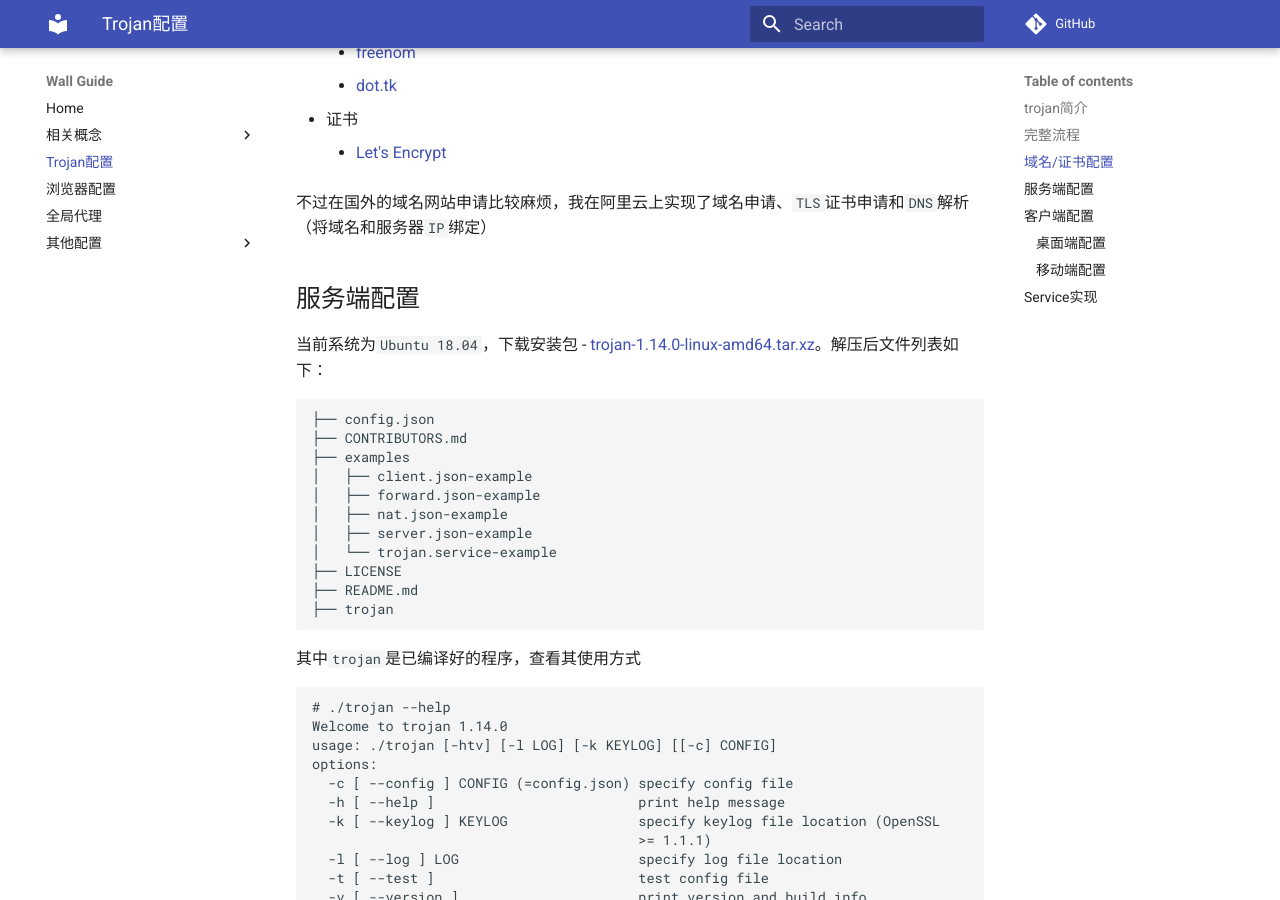
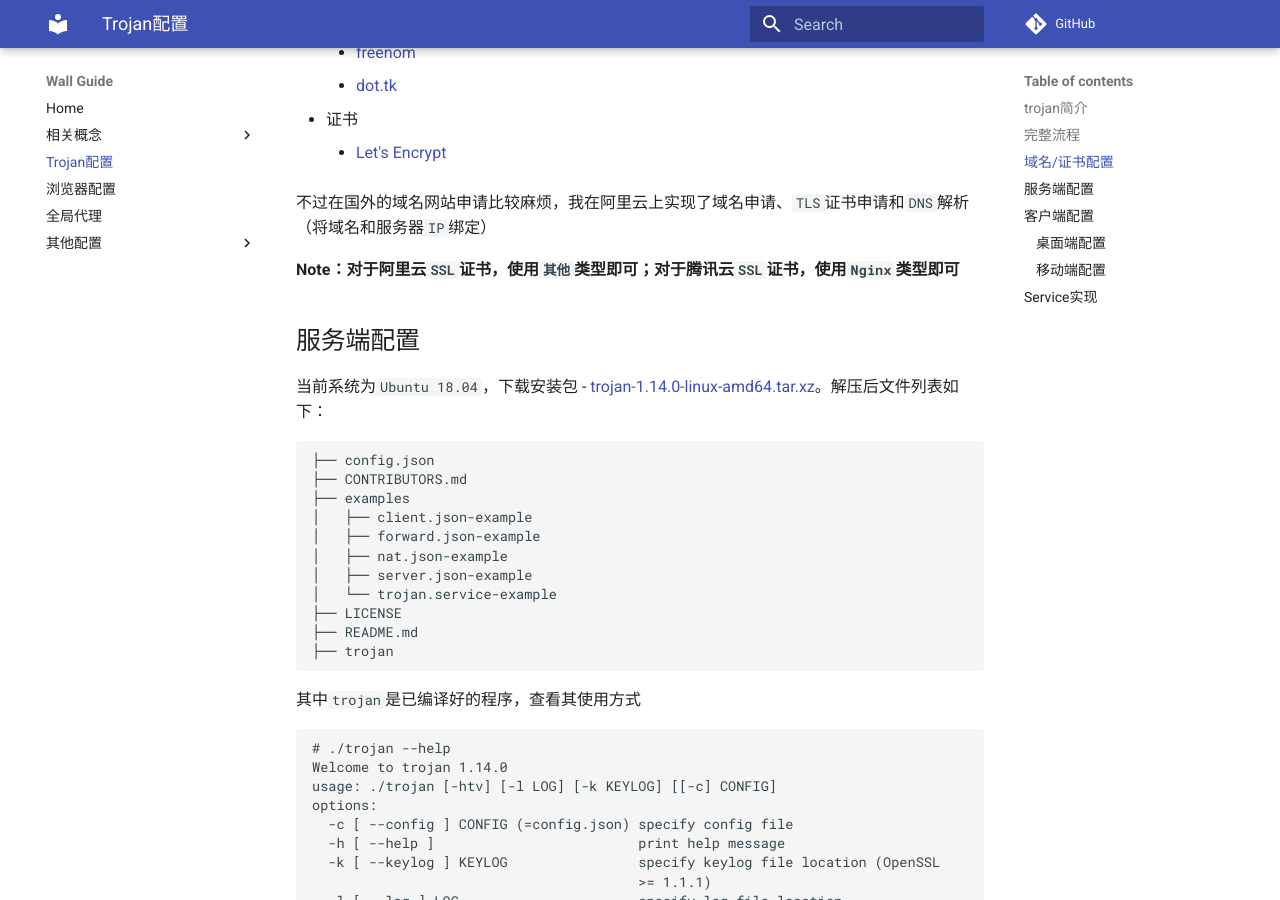
Before and after one commit to Document-Collection/wall-guide, an MkDocs documentation site: the page built from docs/trojan使用.md, in a window 1280 px wide and 900 px high, scrolled down 901 px. Built offline with MkDocs 1.6.1 and Material for MkDocs 9.7.7, drawn with Linux system fonts in a browser that asks for light colours; comment, search, counter and statistics services are not loaded.

Commit message:
docs(trojan): 更新SSL证书申请注意事项

```diff
--- a/docs/trojan使用.md
+++ b/docs/trojan使用.md
@@ -32,6 +32,8 @@
     * [Let's Encrypt](https://letsencrypt.org/zh-cn/getting-started/)
 
 不过在国外的域名网站申请比较麻烦，我在阿里云上实现了域名申请、`TLS`证书申请和`DNS`解析（将域名和服务器`IP`绑定）
+
+**Note：对于阿里云`SSL`证书，使用`其他`类型即可；对于腾讯云`SSL`证书，使用`Nginx`类型即可**
 
 ## 服务端配置
 
```
